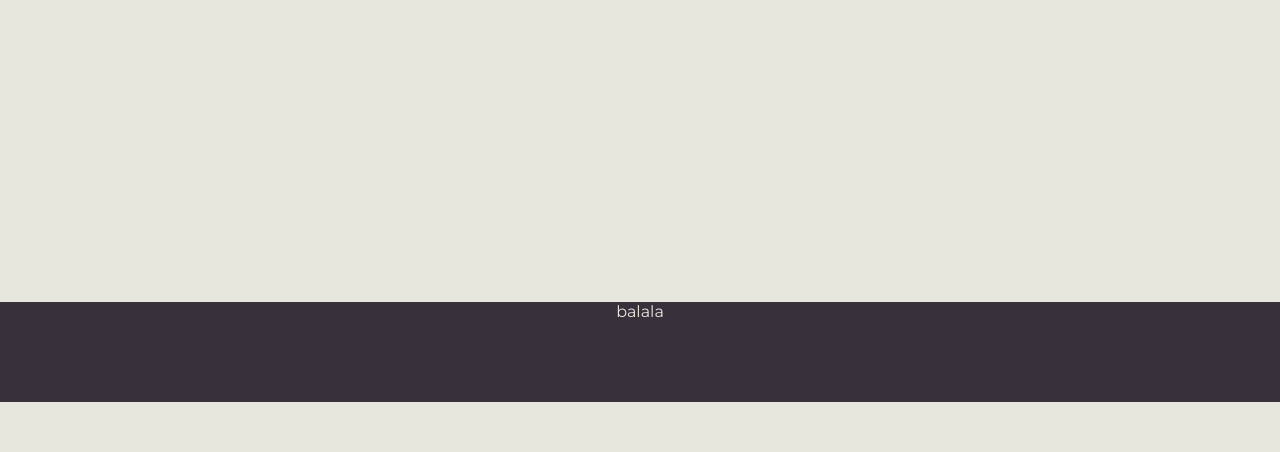
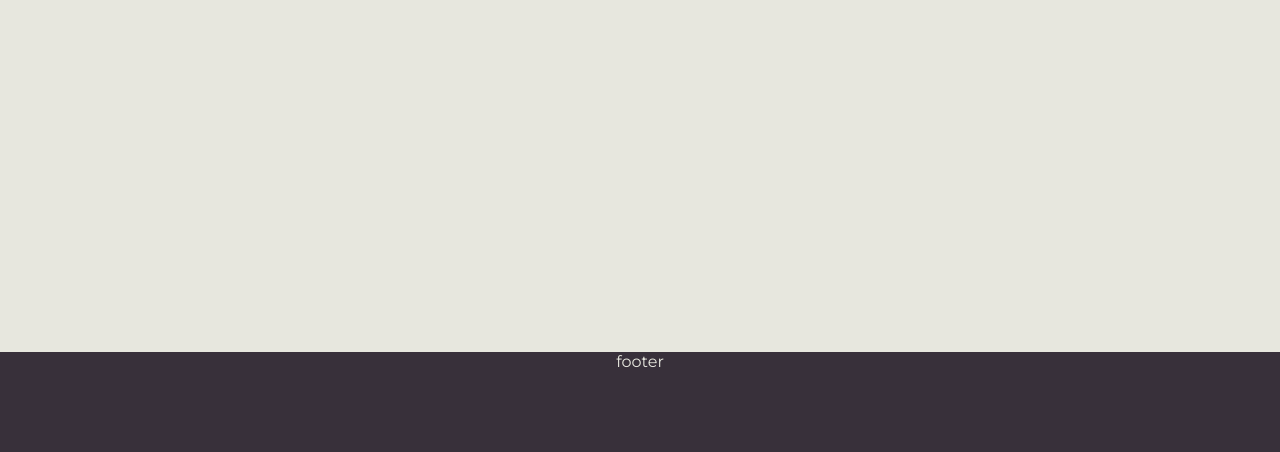
Before and after one commit to Chenky100/portfolio, a plain HTML site: page index.html in a window 1280 px wide. Shown: the part 1268-1720 px from the top of the page. Before the commit the page ends 1670 px from the top, so only its background shows below. Drawn offline with Linux system fonts and the light colour scheme.

Commit message:
css changes

```diff
--- a/index.html
+++ b/index.html
@@ -76,7 +76,7 @@
     </div>
 
 
-    <footer class="footer">  balala</footer>
+    <footer class="footer">  footer</footer>
 
 
     <script>
--- a/style.css
+++ b/style.css
@@ -61,8 +61,7 @@ html{
 }
 .more{
     width: 100%;
-    height: 100vh;
-    min-height: 700px;
+    min-height: 100vh;
     text-align: center;
 }
 /* .footer{
@@ -75,13 +74,13 @@ html{
 
 } */
 .footer {
-    clear: both;
-    position: relative;
+    /* clear: both; */
+    /* position: relative; */
     height: 100px;
     background-color: rgb(56, 48, 58);
     text-align: center;
     color: rgb(231, 231, 222);
-    margin-top: -50px;
+    /* margin-top: -50px; */
 }
 
 
```
